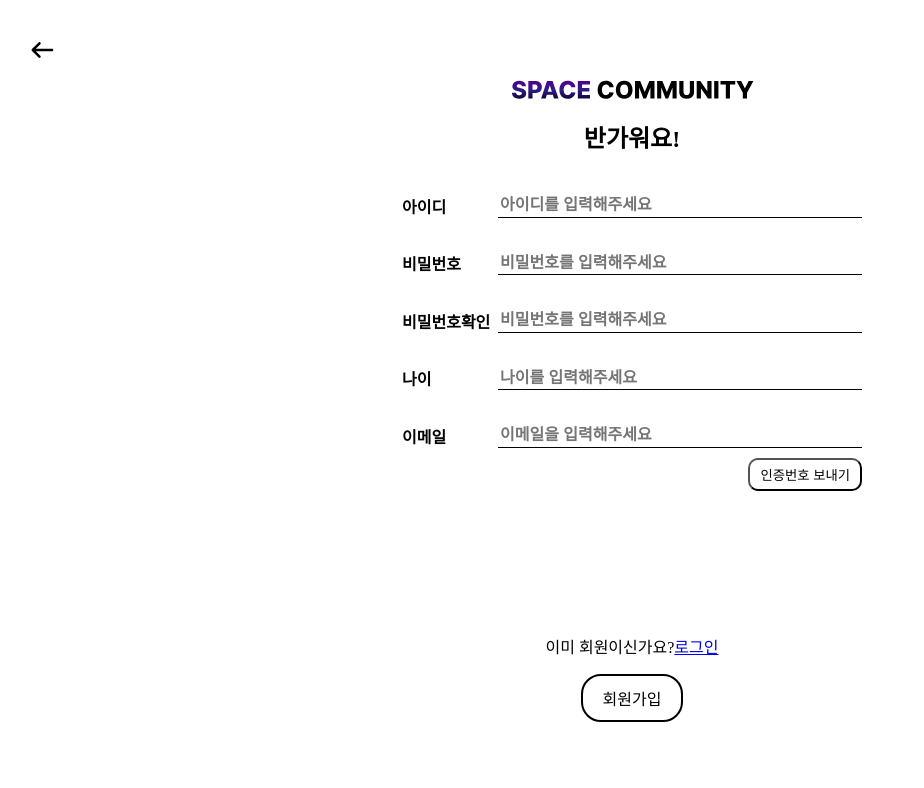
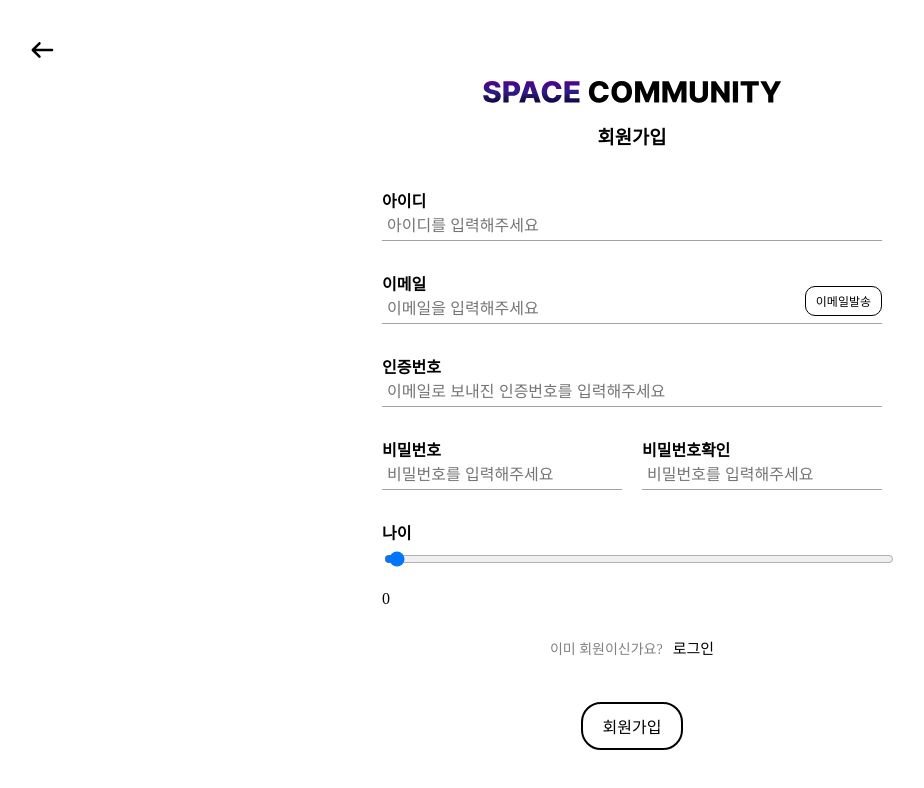
Before and after one commit to dohun08/Space-User-Community-F-E, a React (Create React App) app: page /signup in a window 1280 px wide. Shown: the top 788 px of the page, without its empty margins (8-932 px from the left). Built offline with nearby package versions, Linux system fonts and the light colour scheme.

Commit message:
style : 스타일 개선

```diff
--- a/src/page/login/index.tsx
+++ b/src/page/login/index.tsx
@@ -6,6 +6,8 @@ import {Link, useNavigate} from 'react-router-dom';
 import {authAtom} from "../../recoil/authAtom";
 import { useRecoilState } from 'recoil';
 import BackArrow from '../../assets/back_Arrow.svg'
+import {btnText} from "./style";
+import {navi} from "../signup/style";
 
 function Login(){
     const [email, setEmail] = useState<string>('');
@@ -85,11 +87,12 @@ function Login(){
                         type='password'
                         placeholder='비밀번호를 입력해주세요'
                         value={pw}
-                        onChange={(e) => setPw(e.target.value)}
+                        onChange={(e) => {setPw(e.target.value);}}
                         onKeyDown={(e) => {
                             enter(e)
                         }}
                     />
+
                 </S.dataIn>
 
                 <S.LoginBtn
@@ -98,7 +101,10 @@ function Login(){
                     value={"로그인"}
                 />
             </S.form>
-            <p>아직 회원이 아니세요? <Link to={'/signup'}>회원가입</Link></p>
+            <S.navi>
+                <p>아직 회원이 아니세요?</p>
+                <S.btnText to={'/signup'}>회원가입</S.btnText>
+            </S.navi>
         </S.container>
     )
 }
--- a/src/page/login/style.ts
+++ b/src/page/login/style.ts
@@ -1,4 +1,6 @@
 import styled from 'styled-components';
+import {Link} from "react-router-dom";
+import Check from "../../until/check";
 
 export const container = styled.div`
     width: 40%;
@@ -23,25 +25,28 @@ export const form = styled.form`
 export const dataIn = styled.div`
     display: flex;
     width: 500px;
+    flex-direction: column;
     justify-content: center;
     @media (max-width: 700px) {
         width: 200px;
     }
+    position: relative;
 `
 export const Label = styled.label`
     font-size: 16px;
-    font-weight: 700;
-    margin-right: 20px;
+    margin-bottom: 10px;
+    font-weight: 600;
 
 `
 export const Input = styled.input`
     outline: none;
     font-size: 16px;
-    font-weight: 600;
-    width: 350px;
+    width: 100%;
     border: none;
     border-bottom: 1px solid black;
+    padding: 5px;
 `
+
 export const LoginBtn = styled.input`
     cursor: pointer;
     width: max-content;
@@ -68,3 +73,21 @@ export const backArrow = styled.img`
     width: 40px;
     height: 40px;
 `
+export const btnText = styled(Link)`
+    color: black;
+    font-size: 15px;
+    text-decoration-line: none;
+    &:hover{
+        text-decoration-line: underline;
+    }
+`
+export const navi = styled.div`
+    color:gray;
+    font-size: 14px;
+    display: flex;
+    align-items: center;
+    justify-content: space-between;
+    & > p{
+        margin-right: 10px;
+    }
+`
--- a/src/page/signup/index.tsx
+++ b/src/page/signup/index.tsx
@@ -5,15 +5,17 @@ import { Link, useNavigate } from 'react-router-dom';
 import {useRecoilValue} from "recoil";
 import {authAtom} from "../../recoil/authAtom";
 import BackArrow from "../../assets/back_Arrow.svg";
+import {btnText, navi} from "./style";
 
 function Signup(){
     const [id, setId] = useState('');
     const [pw, setPw] = useState('');
     const [repw, setRePw] = useState('');
-    const [age, setAge] = useState('');
+    const [age, setAge] = useState('0');
     const [email, setEmail] = useState('');
     const idRef = useRef<HTMLInputElement | null>(null);
     const auth = useRecoilValue(authAtom);
+    const [isOn, setIsOn] = useState<boolean>(false);
     const [confirm, setConfirm] = useState<boolean>(false);
     const [valueNumber, setValueNumber] = useState('');
     useEffect(()=>{
@@ -78,12 +80,19 @@ function Signup(){
             console.log("error on postEmail", error);
         }
     }
-
+    const check = () => {
+        if(pw.length >= 4){
+            setIsOn(false);
+        }
+        else{
+            setIsOn(true);
+        }
+    }
     return(
         <S.container>
             <S.backArrow src={BackArrow} alt="Back Arrow" onClick={()=>navigate(-1)}/>
-            <img src={Logo} alt='LogoImg' />
-            <h2>반가워요!</h2>
+            <S.Logo src={Logo} alt='LogoImg' />
+            <h3>회원가입</h3>
             <S.form>
                 <S.dataIn>
                     <S.Label>아이디</S.Label>
@@ -95,16 +104,42 @@ function Signup(){
                         onChange={(e)=>setId(e.target.value)}
                     />
                 </S.dataIn>
+                <S.email>
+                        <S.Label>이메일</S.Label>
+                        <S.Input
+                            type='email'
+                            placeholder='이메일을 입력해주세요'
+                            value={email}
+                            onChange={(e)=>setEmail(e.target.value)}
+                        />
+                        <S.btn onClick={postEmail}>이메일발송</S.btn>
+                </S.email>
+
                  <S.dataIn>
+                    <S.Label>인증번호</S.Label>
+                        <S.Input
+                            type='text'
+                            placeholder='이메일로 보내진 인증번호를 입력해주세요'
+                            value={valueNumber}
+                            onChange={(e)=>setValueNumber(e.target.value)}
+                        />
+                </S.dataIn>
+                <S.pwBox>
+                    <S.pw>
                         <S.Label>비밀번호</S.Label>
                         <S.Input
                             type='password'
                             placeholder='비밀번호를 입력해주세요'
                             value={pw}
-                        onChange={(e)=>setPw(e.target.value)}
+                            onClick={()=>check()}
+                            onChange={(e)=>{
+                                setPw(e.target.value);
+                                check();
+                            }}
                         />
-                </S.dataIn>
-                <S.dataIn>
+                        <S.chpw $isOn={isOn}>비밀번호 4자리 이상이 되지않았습니다.</S.chpw>
+                    </S.pw>
+                    <S.pw>
                         <S.Label>비밀번호확인</S.Label>
                         <S.Input
                             type='password'
@@ -112,53 +147,26 @@ function Signup(){
                             value={repw}
                             onChange={(e)=>setRePw(e.target.value)}
                         />
-                </S.dataIn>
+                    </S.pw>
+                </S.pwBox>
                 <S.dataIn>
                     <S.Label>나이</S.Label>
                     <S.Input
-                        type='number'
+                        type='range'
                         placeholder='나이를 입력해주세요'
                         value={age}
                         onChange={(e)=>setAge(e.target.value)}
                     />
+                    <p>{age}</p>
                 </S.dataIn>
+                <S.navi>
+                    <p>이미 회원이신가요?</p>
+                    <S.btnText to={'/login'}>로그인</S.btnText>
+                </S.navi>
 
-                <S.email>
-                    <div>
-                        <S.Label>이메일</S.Label>
-                        <S.Input
-                            type='email'
-                            placeholder='이메일을 입력해주세요'
-                            value={email}
-                            onChange={(e)=>setEmail(e.target.value)}
-                        />
-                    </div>
-                    {confirm ?
-                        null :
-                        <S.confirmBtn type={"button"} onClick={()=> {
-                            email ? postEmail() : alert("이메일이 없습니다.");}
-                        } value={"인증번호 보내기"}></S.confirmBtn>
-                    }
-                </S.email>
-
-                {confirm ? <S.dataIn>
-                    <S.Label>인증번호</S.Label>
-                    <S.valueNumberBox>
-                        <S.valueNumber
-                            type='text'
-                            placeholder='이메일로 보내진 인증번호를 입력해주세요'
-                            value={valueNumber}
-                            onChange={(e)=>setValueNumber(e.target.value)}
-                        />
-                    </S.valueNumberBox>
-                </S.dataIn> : <S.unBox></S.unBox>}
-
-                <S.nativeLogin>
-                    <p>이미 회원이신가요?</p>
-                    <Link to={'/login'}>로그인</Link>
-                </S.nativeLogin>
 
             </S.form>
+
             <S.Signup
                 onClick={goSignup}
             >
--- a/src/page/signup/style.ts
+++ b/src/page/signup/style.ts
@@ -1,4 +1,5 @@
 import styled from 'styled-components';
+import {Link} from "react-router-dom";
 
 export const container = styled.div`
      width: 90vw;
@@ -9,49 +10,62 @@ export const container = styled.div`
     align-items: center;
 
 `
-
-export const form = styled.form`
-    width: 80%;
+export const Logo = styled.img`
+    width: 300px;
+`
+export const pwBox = styled.div`
+    display: flex;
+    flex-direction: row;
+    width: 100%;
+    justify-content: space-between;
+`
+export const pw = styled.div`
     display: flex;
     flex-direction: column;
     justify-content: space-between;
+    width: 48%;
+    border-bottom: 1px solid #a3a3a3;
+    position: relative;
+`
+export const form = styled.form`
+    width: 500px;
+    display: flex;
+    flex-direction: column;
+    justify-content: space-around;
     align-items: center;
-    height: 480px;
     margin-top: 20px;
+    & > div:nth-child(5){
+        border: none;
+        margin-bottom: 0;
+    }
+    & > *{
+        margin-bottom: 30px;
+    }
 `
 export const dataIn = styled.div`
     display: flex;
-    flex-direction: row;
+    flex-direction: column;
     justify-content: space-between;
-    width: 460px;
+    width: 100%;
+    border-bottom: 1px solid #a3a3a3;
 `
 export const email = styled.div`
     display: flex;
     flex-direction: column;
-    align-items: flex-end;
-    width: 460px;
-    & > div{
-        display: flex;
-        flex-direction: row;
-        justify-content: space-between;
-        width: 100%;
-    }
+    width: 500px;
+    border-bottom: 1px solid #a3a3a3;
+    position: relative;
 `
 export const Label = styled.label`
     font-size: 16px;
-    font-weight: 700;
+    font-weight: 600;
 `
 export const Input = styled.input`
-    width: 360px;
+    width: 100%;
     outline: none;
     font-size: 16px;
-    font-weight: 600;
     border: none;
-    border-bottom: 1px solid black;
-`
-export const nativeLogin = styled.span`
-    display: flex;
-    align-items: center;
+    padding: 5px;
 `
 
 export const Signup = styled.div`
@@ -78,38 +92,47 @@ export const backArrow = styled.img`
     width: 40px;
     height: 40px;
 `
-export const unBox = styled.div`
-    height: 60px;
+interface Check{
+    $isOn: boolean
+}
+export const chpw = styled.p<Check>`
+    position: absolute;
+    font-size: 14px;
+    display: ${(props) => props.$isOn ? "block" : "none"};
+    right: 0;
+    color: red;
+    bottom: -40px;
 `
-export const confirmBtn = styled.input`
+export const navi = styled.div`
+    color:gray;
+    font-size: 14px;
+    display: flex;
+    align-items: center;
+    justify-content: space-between;
+    & > p{
+        margin-right: 10px;
+    }
+`
+export const btnText = styled(Link)`
+    color: black;
+    font-size: 15px;
+    text-decoration-line: none;
+    &:hover{
+        text-decoration-line: underline;
+    }
+`
+export const btn = styled.div`
+    cursor: pointer;
+    font-size: 12px;
+    padding: 5px 10px;
     border-radius: 10px;
-    cursor: pointer;
-    width: max-content;
-    padding: 5px 10px;
-    margin-top: 10px;
-    color: black;
-    transition: 0.2s;
-    background-color: #ffffff;
-
-    &:hover {
-        background-color: black;
+    border: 1px solid black;
+    position: absolute;
+    right: 0;
+    top:15px;
+    transition: 0.5s;
+    &:hover{
+        background: black;
         color: white;
     }
-
-    &:active {
-        background-color: #5e5e5e;
-    }
 `
-export const valueNumber = styled.input`
-    width: 360px;
-    outline: none;
-    font-size: 16px;
-    font-weight: 600;
-    border: none;
-`
-export const valueNumberBox = styled.div`
-    width: 360px;
-    position: relative;
-    padding: 2px 0;
-    border-bottom: 1px solid black;
-`
```
Lines whose indentation alone changed are shown as unchanged.
